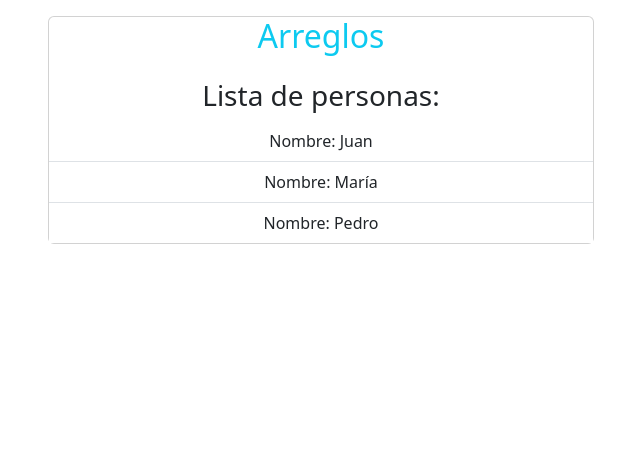
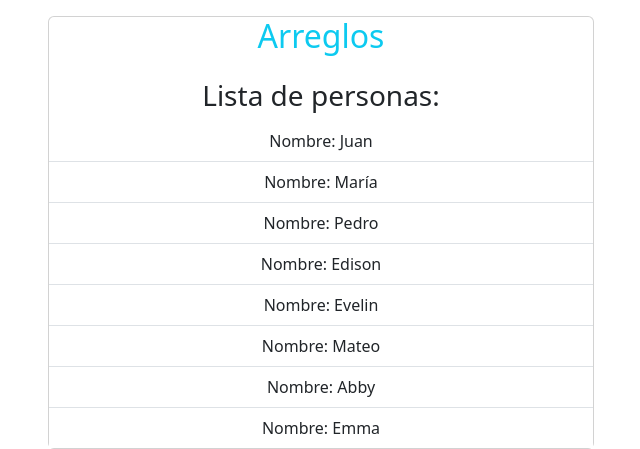
Before and after one commit to Edisonsll44/php, a PHP site: page / in a window 1280 px wide. Shown: the part 1254-1703 px from the top of the page, without its empty margins (319-959 px from the left). Before the commit the page ends 1498 px from the top, so only its background shows below. Run offline with PHP 8.4, Linux system fonts and the light colour scheme.

Commit message:
tipo(categoria): Agregar datos para elarreglo de personas

```diff
--- a/1.Introduction/index.php
+++ b/1.Introduction/index.php
@@ -145,7 +145,11 @@
                                         $arreglo->agregarNombre("Juan");
                                         $arreglo->agregarNombre("María");
                                         $arreglo->agregarNombre("Pedro");
-
+                                        $arreglo->agregarNombre("Edison");
+                                        $arreglo->agregarNombre("Evelin");
+                                        $arreglo->agregarNombre("Mateo");
+                                        $arreglo->agregarNombre("Abby");
+                                        $arreglo->agregarNombre("Emma");
                                         echo "<h3>Lista de personas:</h3>";
                                             foreach ($arreglo->mostrarNombres() as $persona) {
                                                 echo "<li class='list-group-item'>Nombre: " . htmlspecialchars($persona) . "</li>";
```
